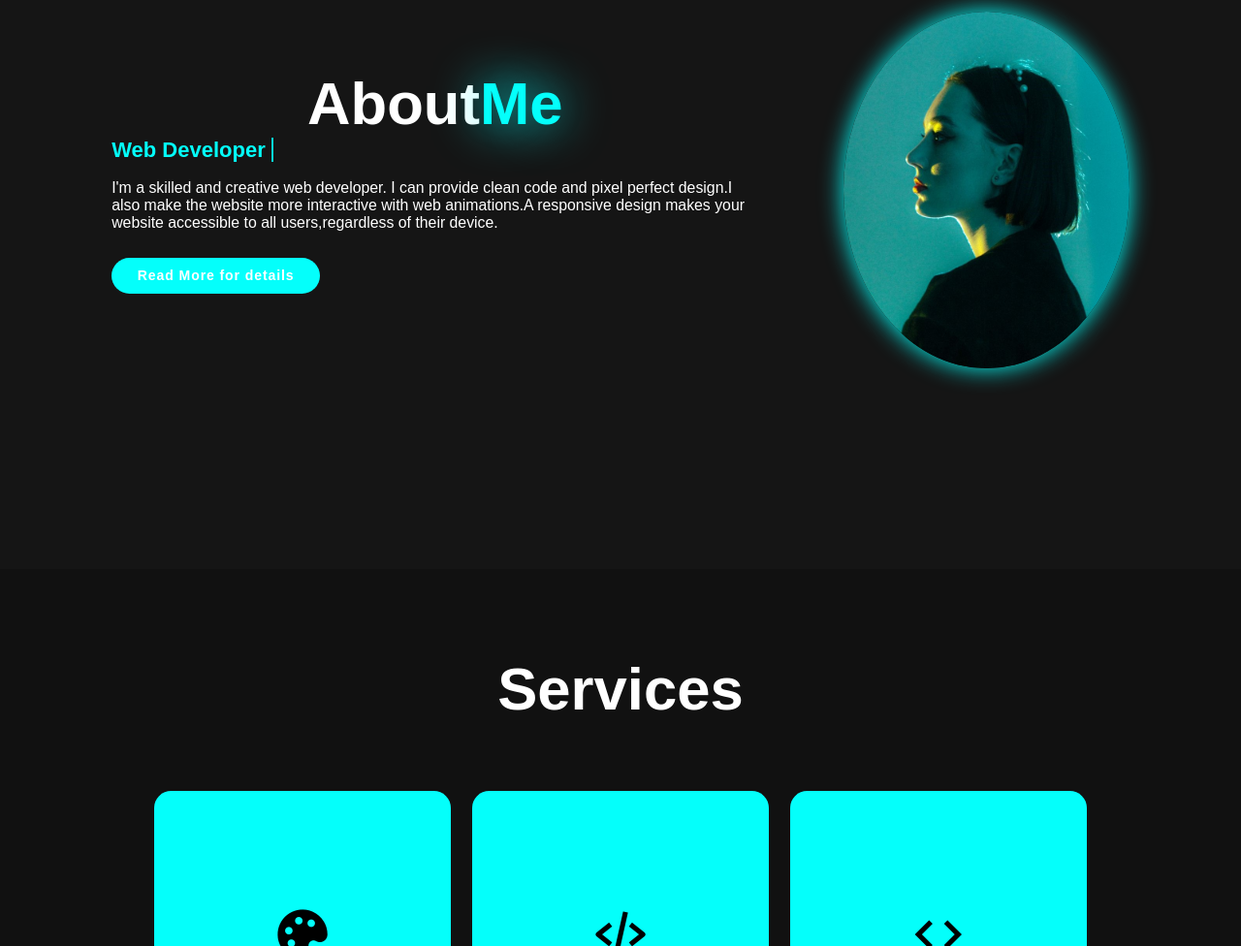
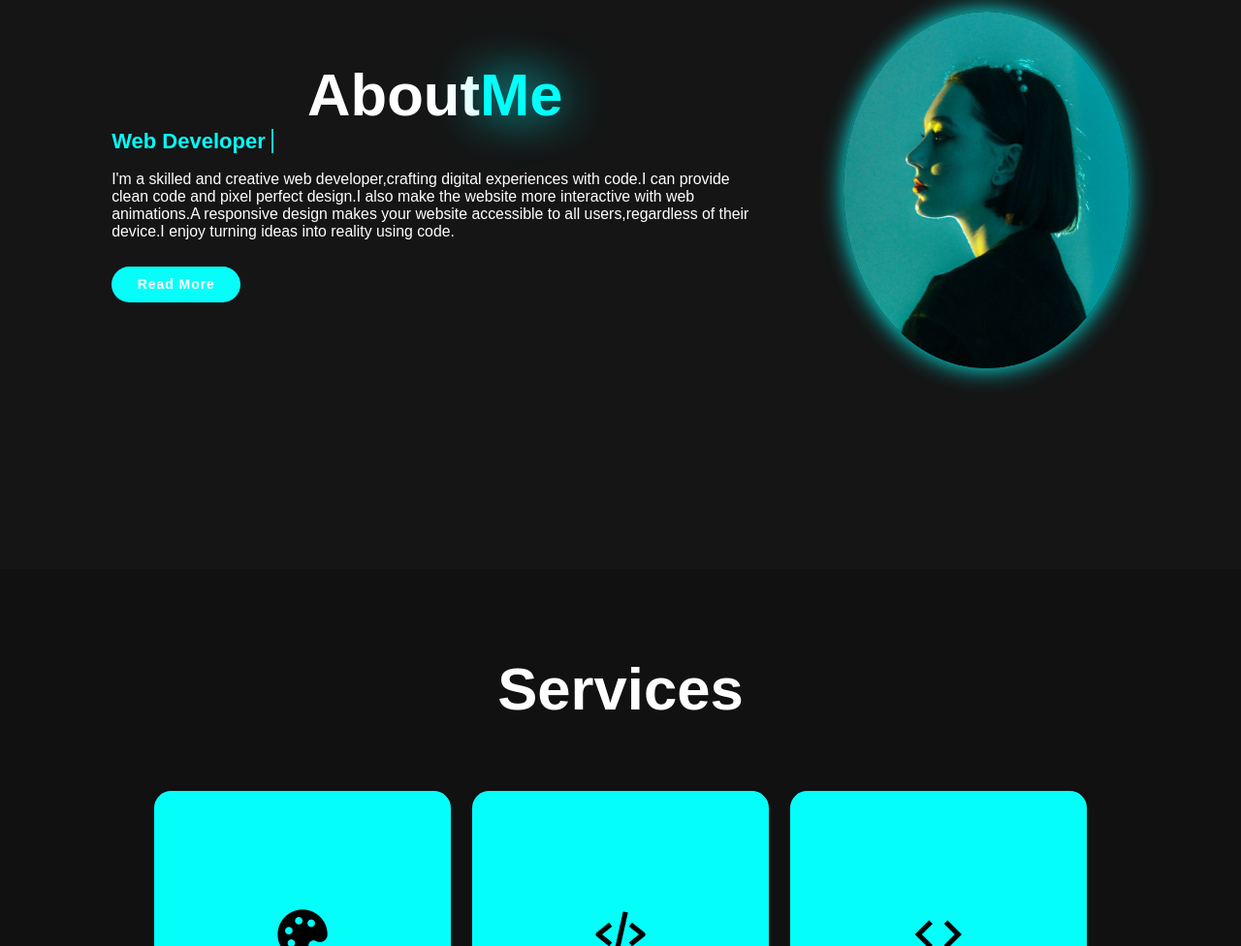
Before and after one commit to bushrafatima1508/MyPortFolio, a plain HTML site: page index.html in a window 1280 px wide. Shown: the part 1023-1999 px from the top of the page at 97% size. Drawn offline with nearby package versions, Linux system fonts and the light colour scheme.

Commit message:
commiting the changes

```diff
--- a/index.html
+++ b/index.html
@@ -52,8 +52,8 @@
             <h3 class="text-animation">
               <span></span>
             </h3>
-            <p>I'm a skilled and creative web developer. I can provide clean code and pixel perfect design.I also make the website more interactive with web animations.A responsive design makes your website accessible to all users,regardless of their device.</p>
-            <a href="#"class="btn">Read More for details</a>
+            <p>I'm a skilled and creative web developer,crafting digital experiences with code.I can provide clean code and pixel perfect design.I also make the website more interactive with web animations.A responsive design makes your website accessible to all users,regardless of their device.I enjoy turning ideas into reality using code.</p>
+            <a href="#"class="btn">Read More</a>
         </div>
         <div class="about-img">
            <img src="image.jpg" alt="">
```
Also changed, not shown: 1 other file.
